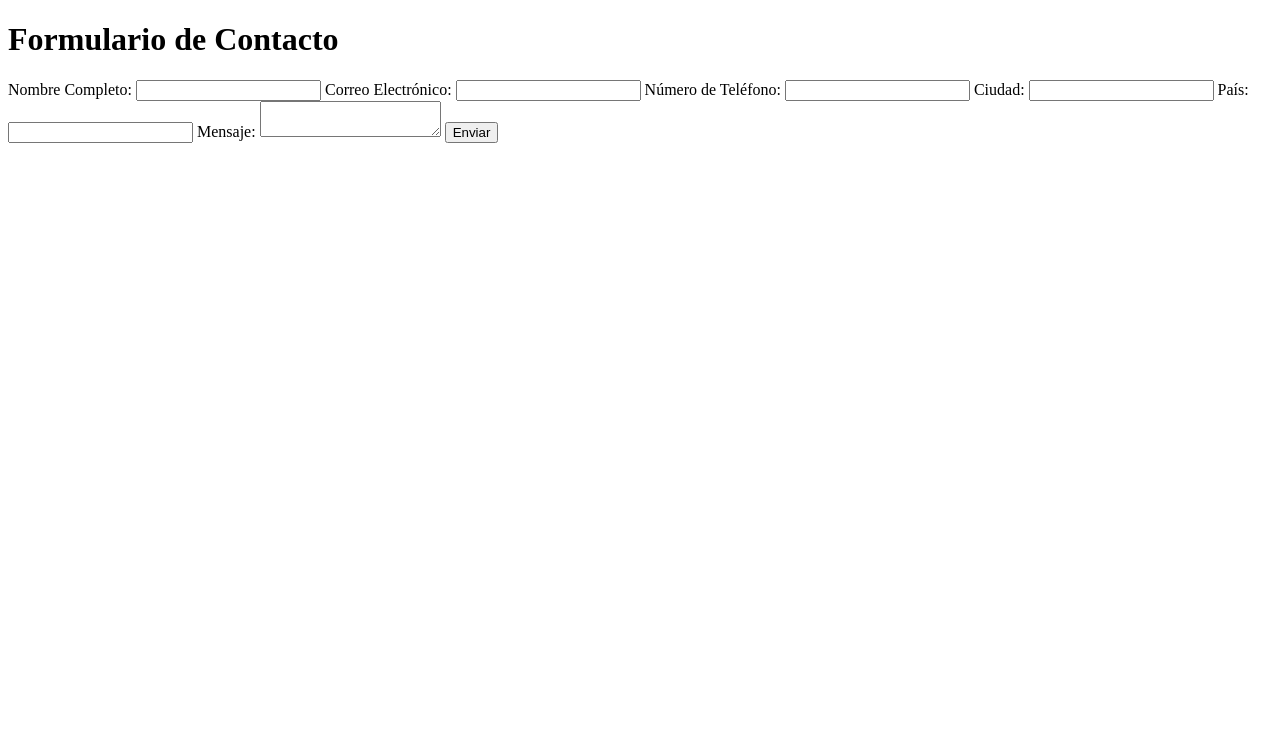
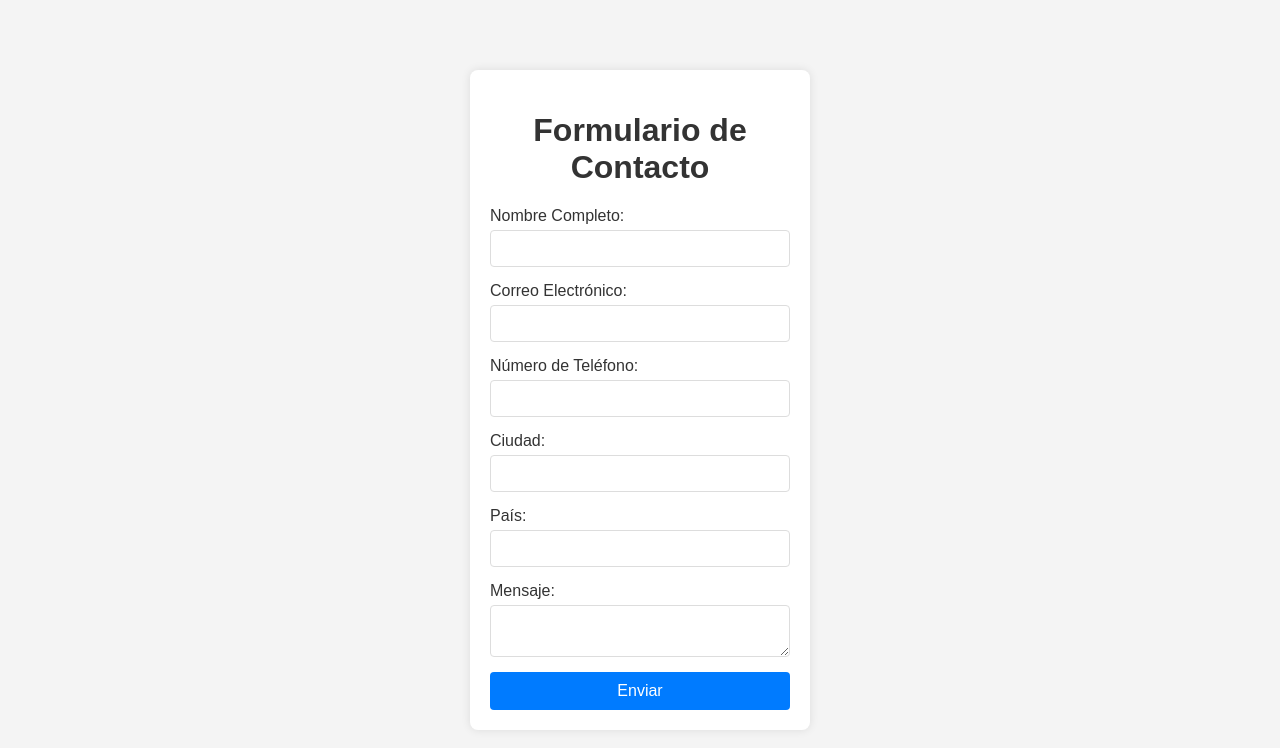
Before and after one commit to maodiazEDU/07.23.2024-Taller-formulario-html, a plain HTML site: page index.html in a window 1280 px wide. Drawn offline with Linux system fonts and the light colour scheme.

Commit message:
Agrego estilos css y vincluo en archivo de estructura

```diff
--- a/css/styles.css
+++ b/css/styles.css
@@ -1,3 +1,74 @@
-.{
+/* Estilo básico para el cuerpo de la página */
+body {
+    font-family: Arial, sans-serif; /* Fuente de texto */
+    background-color: #f4f4f4; /* Color de fondo */
+    margin: 0; /* Sin márgenes */
+    padding: 0; /* Sin padding */
+    display: flex; /* Flexbox para centrar el contenido */
+    justify-content: center; /* Centrar horizontalmente */
+    align-items: center; /* Centrar verticalmente */
+    height: 100vh; /* Altura completa de la ventana */
+}
 
+/* Contenedor del formulario */
+.form-container {
+    background-color: #ffffff; /* Color de fondo blanco */
+    padding: 20px; /* Espacio interno */
+    border-radius: 8px; /* Esquinas redondeadas */
+    box-shadow: 0 0 10px rgba(0, 0, 0, 0.1); /* Sombra sutil */
+    width: 300px; /* Ancho fijo */
+
+    /* box-shadow: agrega una sombra a los elementos */
+    /* El primer valor '0' es el desplazamiento horizontal de la sombra */
+    /* El segundo valor '0' es el desplazamiento vertical de la sombra */
+    /* El tercer valor '10px' es el radio de desenfoque de la sombra */
+    /* rgba(0, 0, 0, 0.1) especifica el color de la sombra en formato rgba (rojo, verde, azul, alfa) */
+    /* Aquí, '0, 0, 0' representa el color negro y '0.1' es la opacidad de la sombra */
 }
+
+/* Estilo del título */
+h1 {
+    text-align: center; /* Alinear al centro */
+    color: #333333; /* Color de texto */
+}
+
+/* Estilo del formulario */
+form {
+    display: flex; /* Flexbox para disposición */
+    flex-direction: column; /* Disposición en columna */
+}
+
+/* Estilo de las etiquetas */
+label {
+    margin-bottom: 5px; /* Espacio inferior */
+    color: #333333; /* Color de texto */
+}
+
+/* Estilo de los campos de entrada y área de texto */
+input, textarea {
+    margin-bottom: 15px; /* Espacio inferior */
+    padding: 10px; /* Espacio interno */
+    border: 1px solid #dddddd; /* Borde gris claro */
+    border-radius: 4px; /* Esquinas redondeadas */
+}
+
+/* Permitir redimensionar verticalmente el área de texto */
+textarea {
+    resize: vertical;
+}
+
+/* Estilo del botón */
+button {
+    padding: 10px; /* Espacio interno */
+    border: none; /* Sin borde */
+    border-radius: 4px; /* Esquinas redondeadas */
+    background-color: #007bff; /* Color de fondo azul */
+    color: #ffffff; /* Color de texto blanco */
+    font-size: 16px; /* Tamaño de fuente */
+    cursor: pointer; /* Cambiar cursor al pasar por encima */
+}
+
+/* Cambio de color del botón al pasar el ratón */
+button:hover {
+    background-color: #0056b3;
+}
--- a/index.html
+++ b/index.html
@@ -4,6 +4,7 @@
     <meta charset="UTF-8">
     <meta name="viewport" content="width=device-width, initial-scale=1.0">
     <title>Taller formulario html</title>
+    <link rel="stylesheet" href="./css/styles.css">
 </head>
 <body>
     <div class="form-container">
```
